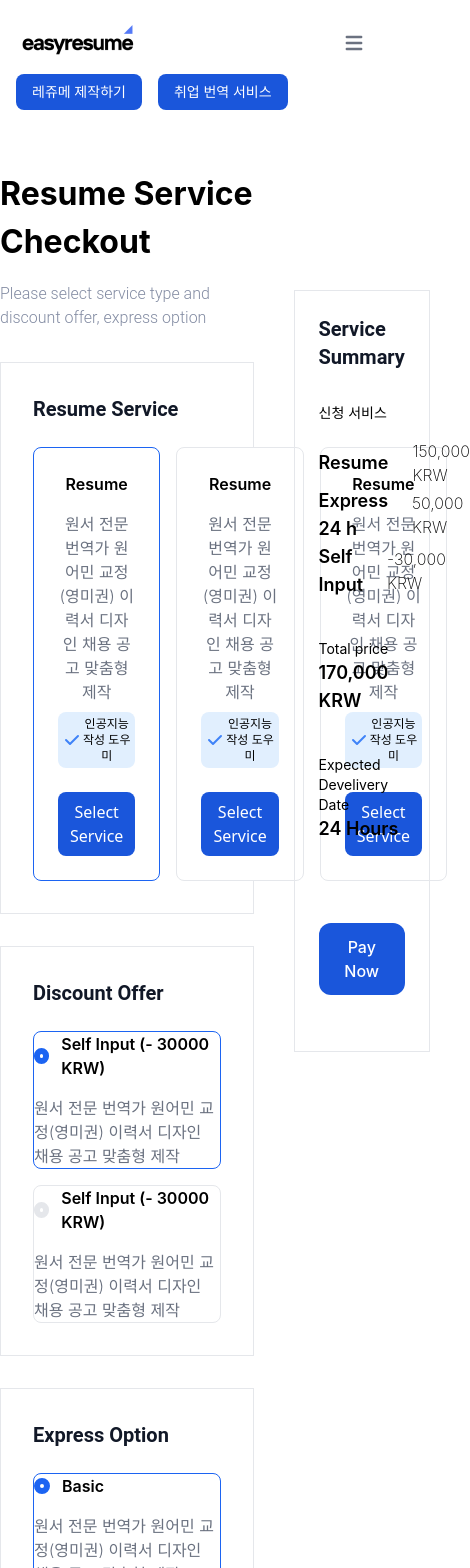
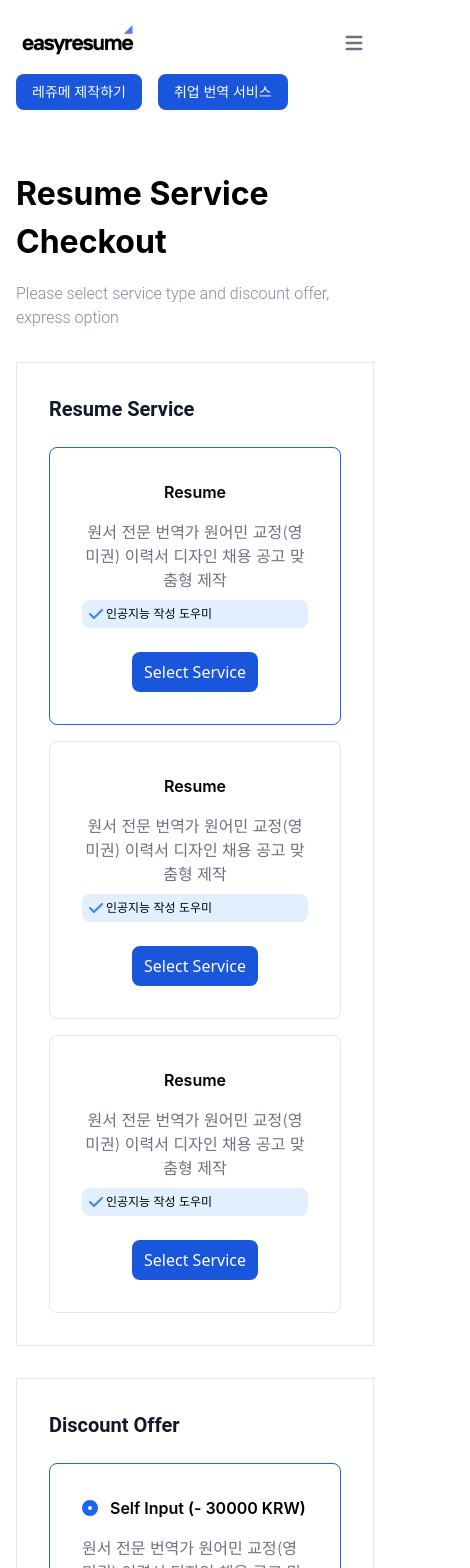
Before and after one commit to mufaqar/resume, a Next.js app: page /service in a window 390 px wide. Shown: the top 1568 px of the page, 470 px wide, since content can reach past the window. Built offline with nearby package versions, Linux system fonts and the light colour scheme; a web font is replaced by a local one.

Commit message:
update service page

```diff
--- a/src/modules/Service-module.jsx
+++ b/src/modules/Service-module.jsx
@@ -1,18 +1,18 @@
-import {SubTitle, Text } from "@/components/imports";
+import { SubTitle, Text } from "@/components/imports";
 import React, { useState } from "react";
 
 const ServiceModule = () => {
-     const [selectedService,setSelectedService] = useState(0)
-     const [selectedDiscount,setSelectedDiscount] = useState(0)
-     const [selectedExpressOpt,setSelectedExpressOpt] = useState(0)
-     const [selectedPaymentOpt,setSelectedPaymentOpt] = useState(0)
+  const [selectedService, setSelectedService] = useState(0);
+  const [selectedDiscount, setSelectedDiscount] = useState(0);
+  const [selectedExpressOpt, setSelectedExpressOpt] = useState(0);
+  const [selectedPaymentOpt, setSelectedPaymentOpt] = useState(0);
   const SelectService = (id) => {
-     setSelectedService(id)
+    setSelectedService(id);
   };
   return (
     <>
-      <section className="container mx-auto flex gap-10">
-        <section className="mb-10 w-[65%]">
+      <section className="container px-4 mx-auto md:flex gap-10">
+        <section className="mb-10 md:w-[65%]">
           <h1 className="font-bold text-[32px] mt-10 font-apple-sd">
             Resume Service Checkout
           </h1>
@@ -21,10 +21,16 @@ const ServiceModule = () => {
           </Text>
           <div className="mt-8 border border-gray-200 p-8">
             <SubTitle>Resume Service</SubTitle>
-            <div className="flex gap-4 mt-6">
+            <div className="flex md:flex-row flex-col gap-4 mt-6">
               {[1, 2, 3].map((item, i) => {
                 return (
-                  <div class={`flex flex-col p-6 mx-auto max-w-lg text-center bg-white rounded-lg border  xl:p-8 ${selectedService === i ? 'border-blue-600' : 'border-gray-200' }`}>
+                  <div
+                    class={`flex flex-col p-6 mx-auto max-w-lg text-center bg-white rounded-lg border  p-8 ${
+                      selectedService === i
+                        ? "border-blue-600"
+                        : "border-gray-200"
+                    }`}
+                  >
                     <h3 class="mb-4 text-base font-semibold">Resume</h3>
                     <p class="font-light text-gray-500 sm:text-lg dark:text-gray-400">
                       원서 전문 번역가 원어민 교정(영미권) 이력서 디자인 채용
@@ -62,13 +68,28 @@ const ServiceModule = () => {
           </div>
           <div className="mt-8 border border-gray-200 p-8">
             <SubTitle>Discount Offer</SubTitle>
-            <div className="flex  flex-col gap-4 mt-6">
+            <div className="flex flex-col gap-4 mt-6">
               {[1, 2].map((item, i) => {
                 return (
-                  <div class={` bg-white rounded-lg border cursor-pointer xl:p-8 ${selectedDiscount === i ? 'border-blue-600' : 'border-gray-200' }`} onClick={()=>setSelectedDiscount(i)}>
+                  <div
+                    class={` bg-white rounded-lg border cursor-pointer p-8 ${
+                      selectedDiscount === i
+                        ? "border-blue-600"
+                        : "border-gray-200"
+                    }`}
+                    onClick={() => setSelectedDiscount(i)}
+                  >
                     <div className="flex justify-start items-center gap-3 mb-4">
-                    <span className={`w-4 h-4 border-[6px] ${selectedDiscount === i ? 'border-blue-600' : 'border-gray-200' } rounded-full`}></span>
-                    <h3 class=" text-base font-semibold">Self Input (- 30000 KRW)</h3>
+                      <span
+                        className={`w-4 h-4 border-[6px] ${
+                          selectedDiscount === i
+                            ? "border-blue-600"
+                            : "border-gray-200"
+                        } rounded-full`}
+                      ></span>
+                      <h3 class=" text-base font-semibold">
+                        Self Input (- 30000 KRW)
+                      </h3>
                     </div>
                     <p class="font-light text-gray-500 sm:text-lg dark:text-gray-400">
                       원서 전문 번역가 원어민 교정(영미권) 이력서 디자인 채용
@@ -84,9 +105,22 @@ const ServiceModule = () => {
             <div className="flex  flex-col gap-4 mt-6">
               {[1, 2, 3].map((item, i) => {
                 return (
-                  <div class={` bg-white rounded-lg border cursor-pointer xl:p-8 ${selectedExpressOpt === i ? 'border-blue-600' : 'border-gray-200' }`} onClick={()=>setSelectedExpressOpt(i)}>
+                  <div
+                    class={` bg-white rounded-lg border cursor-pointer p-8 ${
+                      selectedExpressOpt === i
+                        ? "border-blue-600"
+                        : "border-gray-200"
+                    }`}
+                    onClick={() => setSelectedExpressOpt(i)}
+                  >
                     <div className="flex justify-start items-center gap-3 mb-4">
-                    <span className={`w-4 h-4 border-[6px] ${selectedExpressOpt === i ? 'border-blue-600' : 'border-gray-200' } rounded-full`}></span>
+                      <span
+                        className={`w-4 h-4 border-[6px] ${
+                          selectedExpressOpt === i
+                            ? "border-blue-600"
+                            : "border-gray-200"
+                        } rounded-full`}
+                      ></span>
                       <h3 class=" text-base font-semibold">Basic</h3>
                     </div>
                     <p class="font-light text-gray-500 sm:text-lg dark:text-gray-400">
@@ -103,19 +137,31 @@ const ServiceModule = () => {
             <div className="flex flex-col gap-4 mt-6">
               {[1, 2, 3].map((item, i) => {
                 return (
-                <div class={` bg-white rounded-lg border cursor-pointer xl:p-8 ${selectedPaymentOpt === i ? 'border-blue-600' : 'border-gray-200' }`} onClick={()=>setSelectedPaymentOpt(i)}>
+                  <div
+                    class={` bg-white rounded-lg border cursor-pointer p-8 ${
+                      selectedPaymentOpt === i
+                        ? "border-blue-600"
+                        : "border-gray-200"
+                    }`}
+                    onClick={() => setSelectedPaymentOpt(i)}
+                  >
                     <div className="flex justify-start items-center gap-3">
-                  <span className={`w-4 h-4 border-[6px] ${selectedPaymentOpt === i ? 'border-blue-600' : 'border-gray-200' } rounded-full`}></span>
+                      <span
+                        className={`w-4 h-4 border-[6px] ${
+                          selectedPaymentOpt === i
+                            ? "border-blue-600"
+                            : "border-gray-200"
+                        } rounded-full`}
+                      ></span>
                       <h3 class=" text-base font-semibold">Bank Transfer</h3>
                     </div>
-
                   </div>
                 );
               })}
             </div>
           </div>
         </section>
-        <section className="w-[35%] mt-40">
+        <section className="md:w-[35%] md:mt-40">
           <div className="p-6 border border-gray-200">
             <SubTitle>Service Summary</SubTitle>
             <p className="mt-8 text-sm">신청 서비스</p>
@@ -124,11 +170,15 @@ const ServiceModule = () => {
               <p className="font-extralight ">150,000 KRW</p>
             </div>
             <div className="flex justify-between gap-6 items-center">
-                    <h6 className="font-semibold font-apple-sd text-lg">Express 24 h</h6>
+              <h6 className="font-semibold font-apple-sd text-lg">
+                Express 24 h
+              </h6>
               <p className="font-extralight ">50,000 KRW</p>
             </div>
             <div className="flex justify-between gap-6 items-center">
-                    <h6 className="font-semibold font-apple-sd text-lg">Self Input</h6>
+              <h6 className="font-semibold font-apple-sd text-lg">
+                Self Input
+              </h6>
               <p className="font-extralight ">-30,000 KRW</p>
             </div>
             <p className="text-sm mt-10">Total price</p>
@@ -136,12 +186,11 @@ const ServiceModule = () => {
             <p className="text-sm mt-10">Expected Develivery Date</p>
             <h6 className="font-semibold font-apple-sd text-lg">24 Hours</h6>
             <div className="mt-20 flex justify-center mb-6">
-               <button className="text-white bg-blue-700 rounded-xl hover:bg-blue-700 font-inter font-medium text-base px-6 py-3 mb-2"
-           >Pay Now</button>
+              <button className="text-white bg-blue-700 rounded-xl hover:bg-blue-700 font-inter font-medium text-base px-6 py-3 mb-2">
+                Pay Now
+              </button>
             </div>
           </div>
-
-
         </section>
       </section>
     </>
```
Lines whose indentation alone changed are shown as unchanged.
